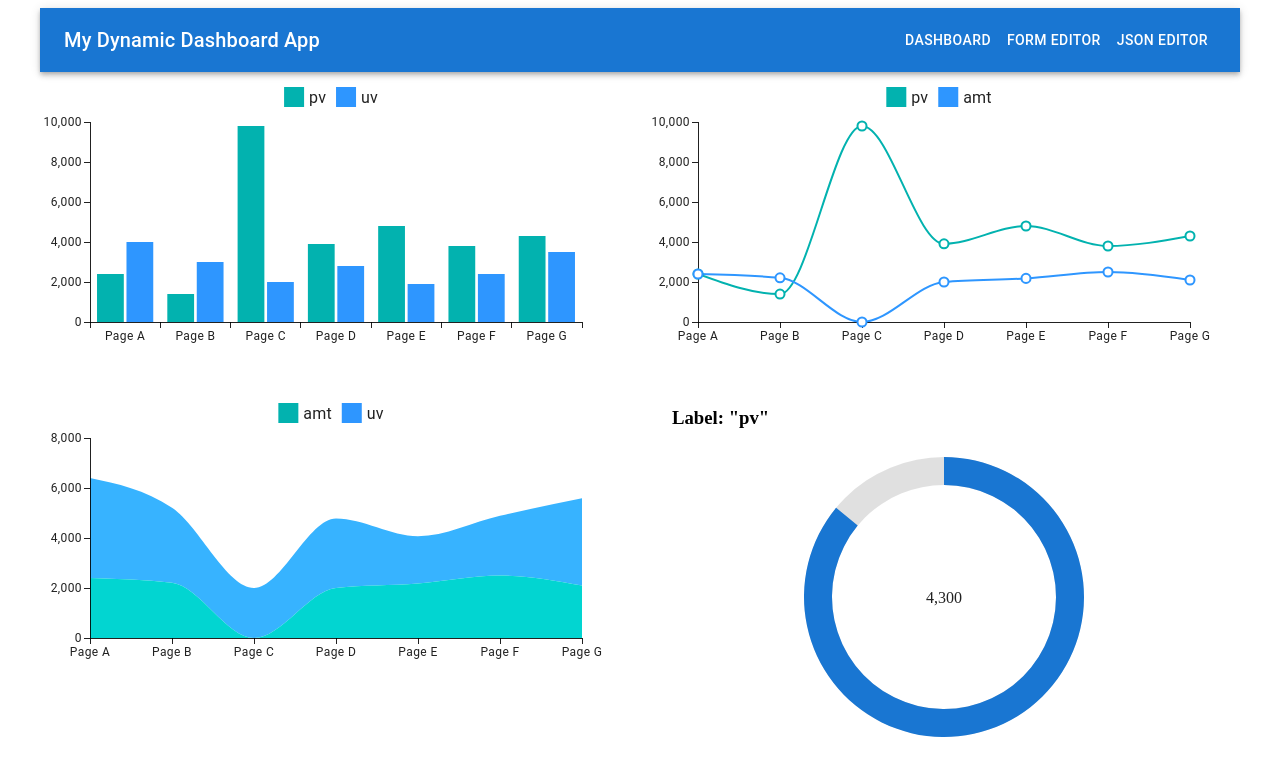
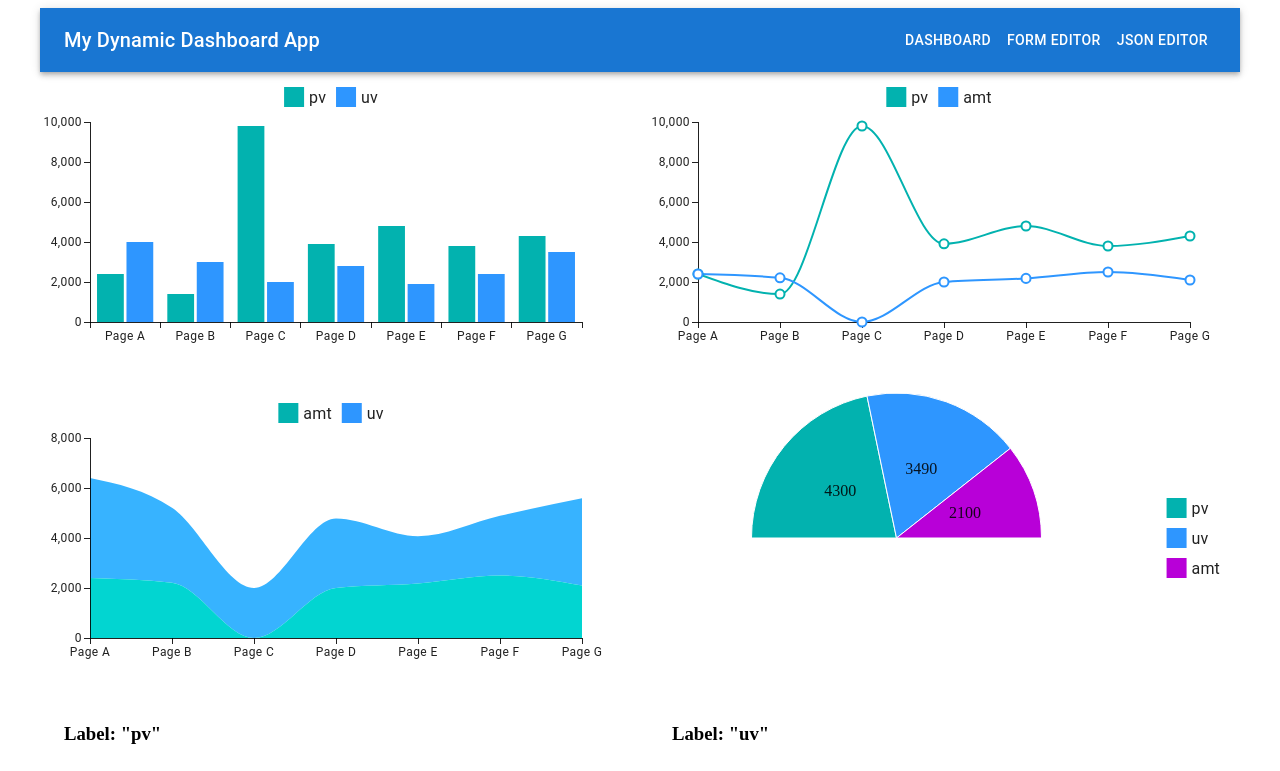
Before and after one commit to erikologic/react-dynamic-template-demo, a React (Create React App) app: page / in a window 1280 px wide. Shown: the top 771 px of the page. Built offline with nearby package versions, Linux system fonts and the light colour scheme; what @sinclair/typebox would draw is missing.

Commit message:
Revert "remove pie element"
This reverts commit f939fcdd291aae28fddd4f2518291e404d3a10f2.

```diff
--- a/src/configuration.tsx
+++ b/src/configuration.tsx
@@ -22,6 +22,12 @@ const defaultConf: Config = [
     type: "area",
     props: {
       labels: [Label.amt, Label.uv],
+    },
+  },
+  {
+    type: "pie",
+    props: {
+      labels: [Label.pv, Label.uv, Label.amt],
     },
   },
   {
--- /dev/null
+++ b/src/lib/chartComponents/StraightAnglePieChart.tsx
@@ -0,0 +1,45 @@
+import { PieChart } from "@mui/x-charts";
+import { getLatest } from "../helpers";
+import { Type, type Static } from "@sinclair/typebox";
+import { labelSchema } from "../../labels";
+
+export const slug = "pie";
+
+export const jsonSchema = Type.Object(
+  {
+    type: Type.Literal(slug),
+    props: Type.Object({
+      labels: Type.Array(labelSchema, {
+        title: "Pie Chart Labels",
+        description: "The labels to display on the pie chart",
+      }),
+      fullPage: Type.Optional(
+        Type.Boolean({
+          title: "Should the chart occupy the full page?",
+        }),
+      ),
+    }),
+  },
+  {
+    title: "Pie Chart",
+    description: "A simple pie chart",
+  },
+);
+
+type PieChartSchema = Static<typeof jsonSchema>;
+
+export function Component({ labels, fullPage }: PieChartSchema["props"]) {
+  return (
+    <PieChart
+      series={[
+        {
+          arcLabel: (item) => `${item.value}`,
+          startAngle: -90,
+          endAngle: 90,
+          data: labels.map((label) => ({ label, value: getLatest(label) })),
+        },
+      ]}
+      height={fullPage ? 800 : 300}
+    />
+  );
+}
--- a/src/lib/chartComponents/index.ts
+++ b/src/lib/chartComponents/index.ts
@@ -2,10 +2,12 @@ import * as SimpleLineChart from "./SimpleLineChart";
 import * as SimpleGauge from "./SimpleGauge";
 import * as SimpleBarChart from "./SimpleBarChart";
 import * as StackedAreaChart from "./StackedAreaChart";
+import * as StraightAnglePieChart from "./StraightAnglePieChart";
 
 export const charts = [
   SimpleLineChart,
   SimpleGauge,
   SimpleBarChart,
   StackedAreaChart,
+  StraightAnglePieChart,
 ] as const;
```
